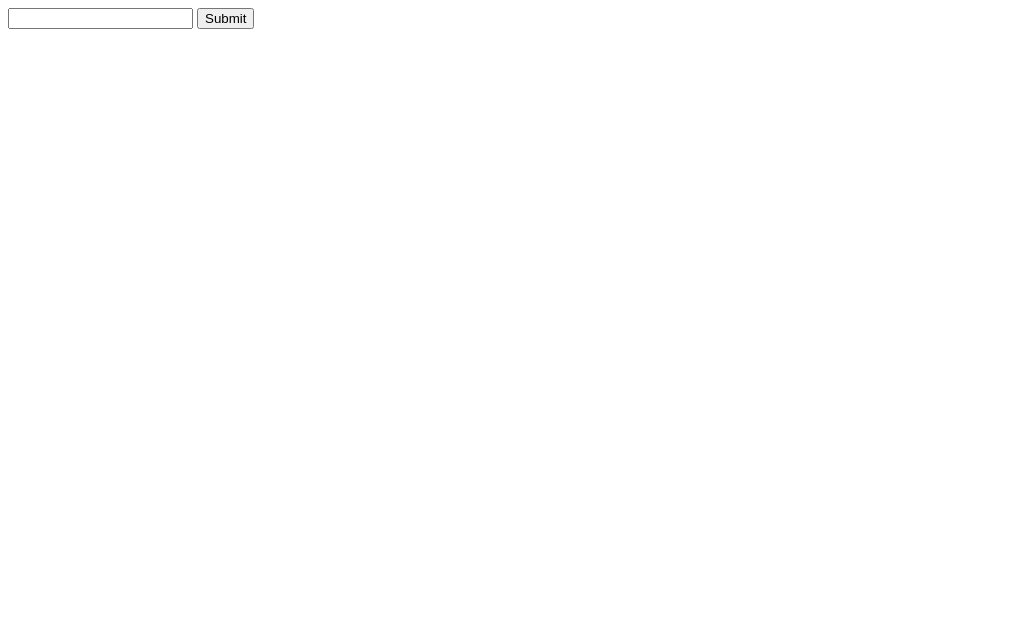
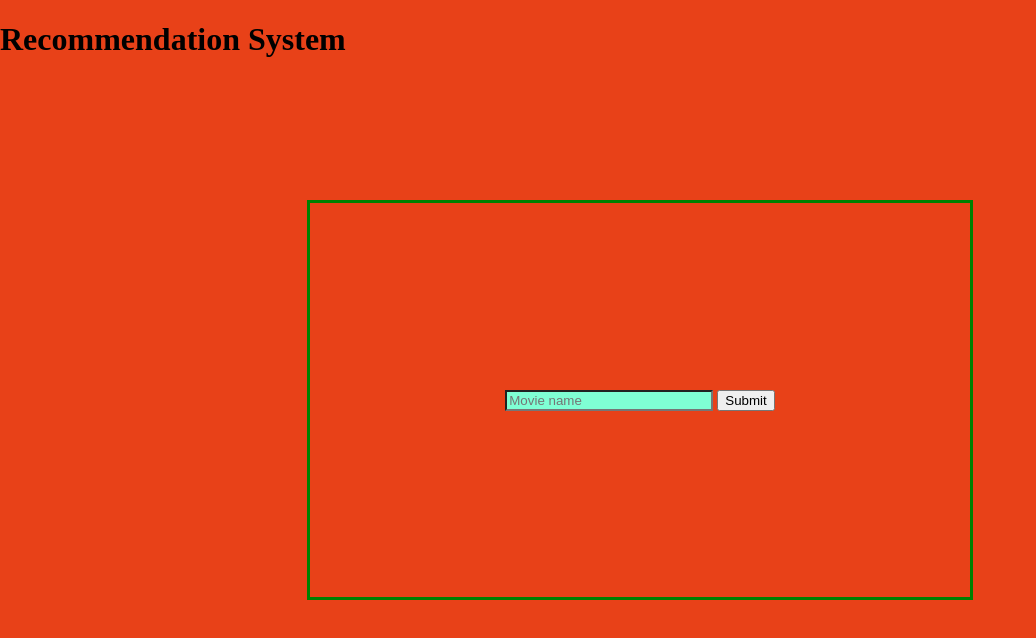
Before and after one commit to dhruvrawat777/recommendationSystem, a website: page frontEnd/index.html in a window 1280 px wide. Shown: the whole page, without its empty margins (0-1036 px from the left). Drawn offline with Linux system fonts and the light colour scheme.

Commit message:
Worked on CSS

```diff
--- a/frontEnd/index.html
+++ b/frontEnd/index.html
@@ -5,14 +5,20 @@
     <meta charset="UTF-8">
     <meta http-equiv="X-UA-Compatible" content="IE=edge">
     <meta name="viewport" content="width=device-width, initial-scale=1.0">
-    <title>Document</title>
+    <title>Recommendation System</title>
     <script async type='text/javascript' src="index.js"></script>
+    <link rel="stylesheet" href="style.css">
 </head>
 
 <body>
-    <input type='text' id='movie'/>
-    <input type="submit" onclick="solve()"/>
-    <p id="disp"></p>
+    <h1>Recommendation System</h1>
+    <div class="content">
+        <div class="search-box">
+            <input type='text' id='movie' placeholder="Movie name" />
+            <input type="submit" onclick="solve()" />
+        </div>
+        <p id="disp"></p>
+    </div>
 </body>
 
 </html>
--- a/frontEnd/index.js
+++ b/frontEnd/index.js
@@ -3,7 +3,7 @@ var request = new XMLHttpRequest()
 function solve() {
     var s = document.getElementById('movie').value;
     console.log(s);
-    let url='http://127.0.0.1:3000?id=Deadpool';
+    let url='http://127.0.0.1:3000?id='+s;
     request.open('GET',url,true);
     request.onload = function () {
         var data = this.response;
--- /dev/null
+++ b/frontEnd/style.css
@@ -0,0 +1,28 @@
+body{
+    margin: 0;
+    padding: 0;
+    background: #e84118;
+}
+.content{
+    display: flex;
+    position: absolute;
+    justify-content: center;
+    align-items: center;
+    margin: auto;
+    width: 50%;
+    border: 3px solid green;
+    top:50%;
+    bottom: 0;
+    left: 50%;
+    right: 0;
+    transform: translate(-50%,-50%);
+    padding: 10px;
+}
+.search-box{
+   position: absolute;
+}
+
+#movie{
+    width: 200px;
+   background-color: aquamarine;
+}
--- a/package.json
+++ b/package.json
@@ -4,7 +4,8 @@
   "description": "",
   "main": "index.js",
   "scripts": {
-    "test": "echo \"Error: no test specified\" && exit 1"
+    "test": "echo \"Error: no test specified\" && exit 1",
+    "start":"nodemon backend/server.js"
   },
   "repository": {
     "type": "git",
@@ -18,6 +19,7 @@
   "homepage": "https://github.com/dhruvrawat777/recommendationSystem#readme",
   "dependencies": {
     "cors": "^2.8.5",
-    "express": "^4.17.1"
+    "express": "^4.17.1",
+    "nodemon": "^2.0.7"
   }
 }
```
Also changed, not shown: 1 other file.
